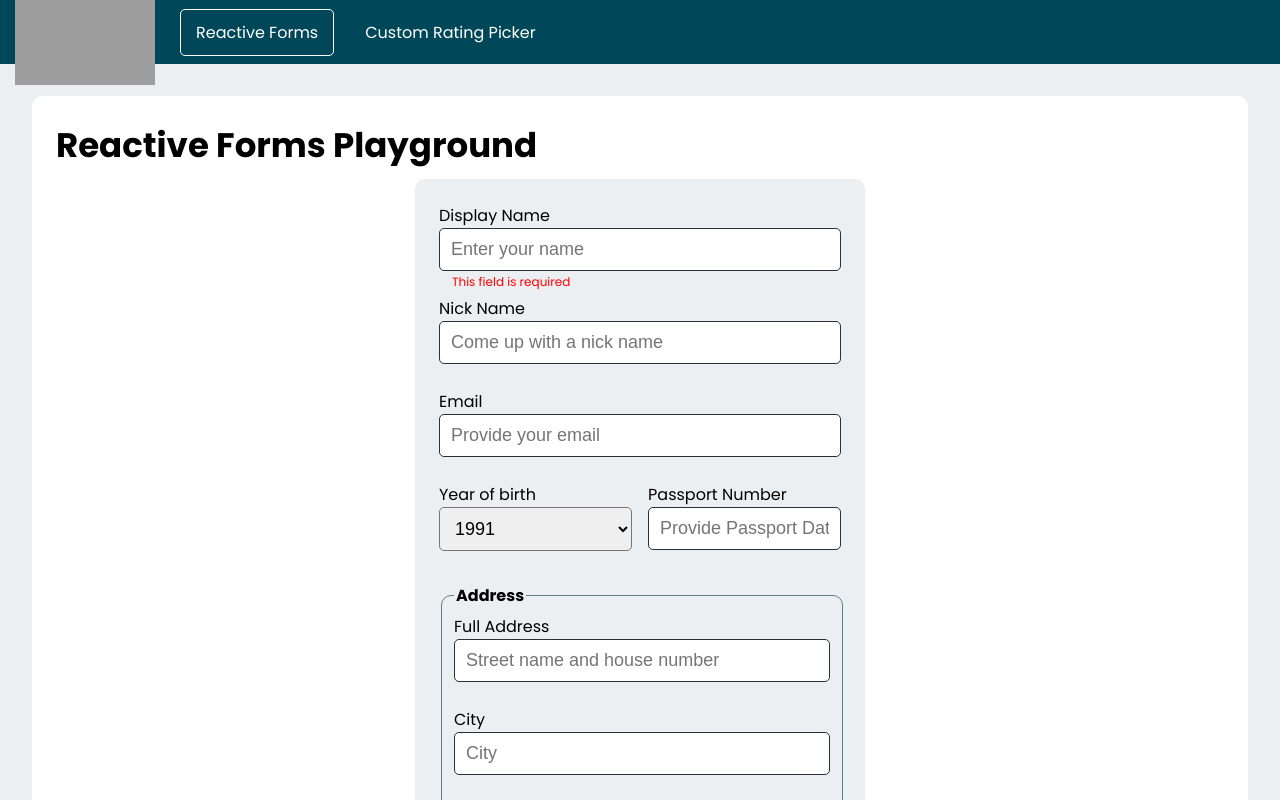
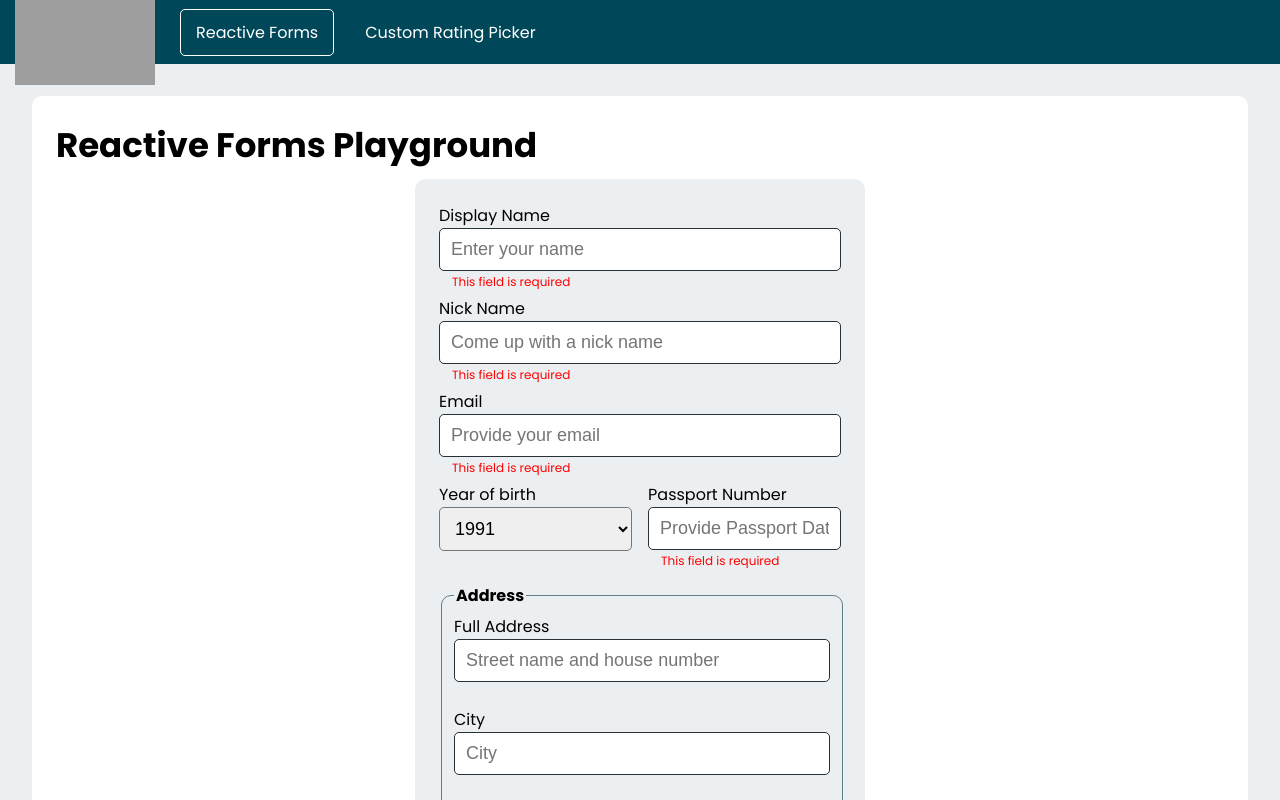
Before and after one commit to DMezhenskyi/angular-forms-errors-management, an Angular app: page / in a window 1280 px wide. Shown: the top 800 px of the page. Built offline with nearby package versions, Linux system fonts and the light colour scheme; grey boxes are pictures that could not be loaded.

Commit message:
Task 11 - apply validationErrorTracker to the rest of controls

```diff
--- a/projects/forms-playground/src/app/playgrounds/reactive-forms/reactive-forms-page/reactive-forms-page.component.html
+++ b/projects/forms-playground/src/app/playgrounds/reactive-forms/reactive-forms-page/reactive-forms-page.component.html
@@ -16,24 +16,8 @@
       type="text"
       id="nick-name"
       placeholder="Come up with a nick name"
+      validationErrorTracker
     />
-    @if(this.form.get('nickname')?.dirty) {
-      @if (this.form.get('nickname')?.hasError('required')) {
-        <div class="input-error">This field is required</div>
-      }
-      @if (this.form.get('nickname')?.hasError('minlength')) {
-        <div class="input-error">This field is too short</div>
-      }
-      @if (this.form.get('nickname')?.hasError('pattern')) {
-        <div class="input-error">Only letters, numbers and _ is allowed</div>
-      }
-      @if (this.form.get('nickname')?.hasError('banWords')) {
-        <div class="input-error">This word is not allowed</div>
-      }
-      @if (this.form.get('nickname')?.hasError('uniqueName')) {
-        <div class="input-error">This nickname is already taken</div>
-      }
-    }
   </div>
   <div class="form-field">
     <label for="email">Email</label>
@@ -42,15 +26,8 @@
       type="email"
       id="email"
       placeholder="Provide your email"
+      validationErrorTracker
     />
-    @if(this.form.get('email')?.dirty) {
-      @if (this.form.get('email')?.hasError('required')) {
-        <div class="input-error">This field is required</div>
-      }
-      @if (this.form.get('email')?.hasError('email')) {
-        <div class="input-error">It is not a valid email</div>
-      }
-    }
   </div>
   <div class="form-field-inline-group">
     <div class="form-field form-field--small">
@@ -66,6 +43,7 @@
         type="text"
         id="passport"
         placeholder="Provide Passport Data"
+        validationErrorTracker
       />
     </div>
   </div>
```
